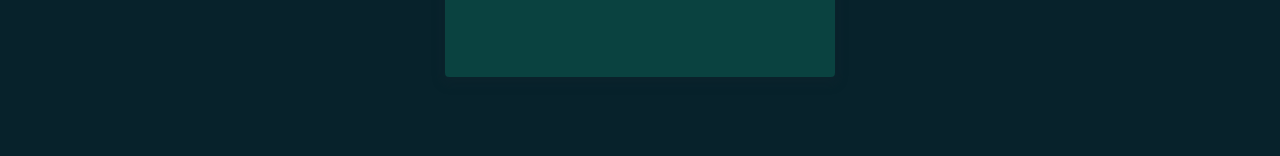
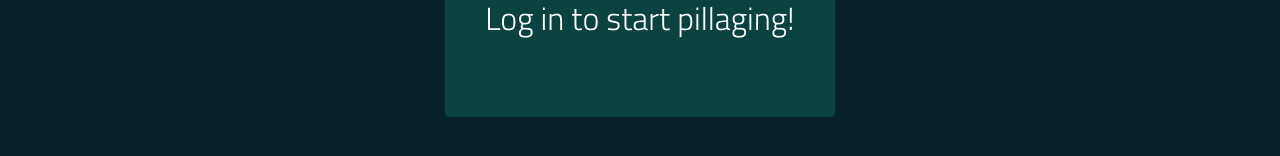
Before and after one commit to Puzzlepart-Pillagers/pillagers.no, a website: page index.html in a window 1280 px wide. Shown: the part 860-1016 px from the top of the page. Drawn offline with nearby package versions, Linux system fonts and the light colour scheme.

Commit message:
Css update

```diff
--- a/style.css
+++ b/style.css
@@ -72,7 +72,7 @@ h1 {
   text-align: center;
   color: #ffffff;
   font-weight: 300;
-  margin: 0 0 40px;
+  margin: 40px 0 40px;
 }
 
 label {
```
